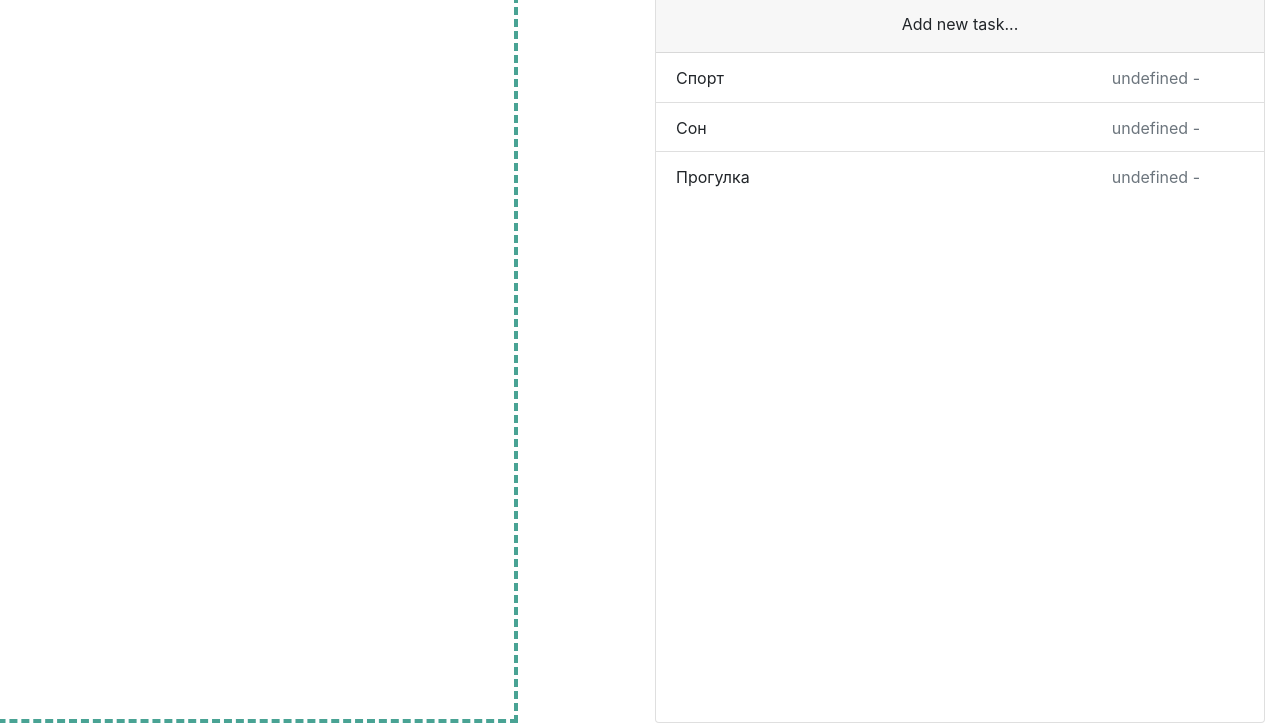
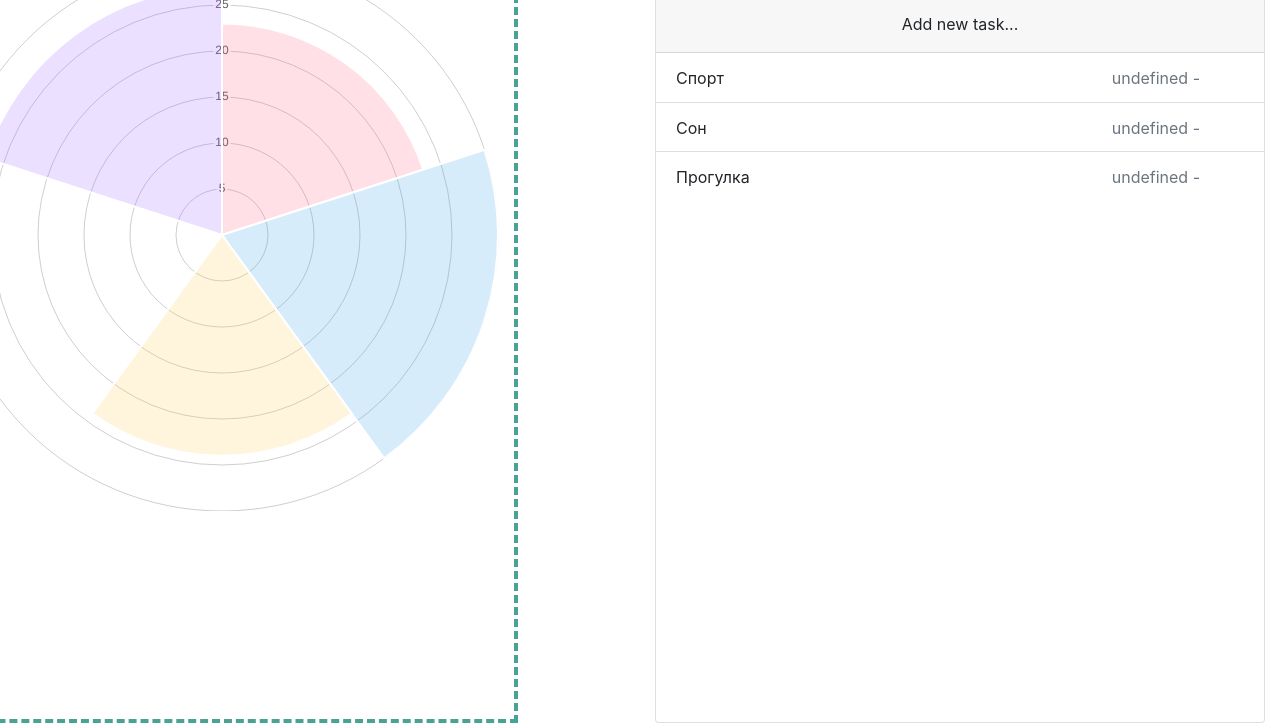
Before and after one commit to seeyouguys/timetable-app, a plain HTML site: page index.html in a window 1280 px wide. Shown: the part 77-800 px from the top of the page. Drawn offline with nearby package versions, Linux system fonts and the light colour scheme.

Commit message:
some changes

```diff
--- a/index.html
+++ b/index.html
@@ -16,7 +16,7 @@
 		<div class="row">
 		<div class="col-sm-5">
 			<div id="clock">
-
+				<canvas id="chartClock" width="400" height="400"></canvas>
 			</div>
 		</div>
 		<div class="offset-lg-1 col-sm-6">
@@ -56,16 +56,20 @@
 
 				<ul id="task-container" class="list-group list-group-flush">
 					<!-- JS rendered tasks go here -->
+				</ul>
 		</div>
 		</div>
 	</div>
 	</div>
 
+	<!-- third party libs -->
+	<script src="js/jquery-3.3.1.min.js"></script>
 	<script src="js/moment.min.js"></script>
 	<script src="js/Chart.min.js"></script>
-	<script src="js/jquery-3.3.1.min.js"></script>
+	<script src="js/uuidv4.js"></script>
+	<!-- mine shit -->
 	<script src="js/main-functions.js"></script>
-	<script src="js/uuidv4.js"></script>
 	<script src="js/main.js"></script>
+	<script src="js/chartClock.js"></script>
 </body>
 </html>
--- /dev/null
+++ b/js/chartClock.js
@@ -0,0 +1,28 @@
+const ctx = $("#chartClock")
+
+let data = {
+	datasets: [{
+		data: [23, 30, 24, 0, 27],
+		backgroundColor: [
+			'rgba(255, 99, 132, 0.2)',
+			'rgba(54, 162, 235, 0.2)',
+			'rgba(255, 206, 86, 0.2)',
+			'rgba(75, 192, 192, 0.2)',
+			'rgba(153, 102, 255, 0.2)',
+			'rgba(255, 159, 64, 0.2)'
+		],
+	}],
+
+	// These labels appear in the legend and in the tooltips when hovering different arcs
+	labels: [
+		'Red',
+		'Yellow',
+		'Blue'
+	]
+};
+
+const chartClock = new Chart(ctx, {
+	data: data,
+	type: 'polarArea',
+	options: {}
+});
--- a/js/main-functions.js
+++ b/js/main-functions.js
@@ -88,3 +88,8 @@ const fadeSwitch = function (firstItem, secondItem, fadetime) {
 		secondItem.fadeToggle(fadetime, () => firstItem.fadeToggle(fadetime))
 	}
 }
+
+// Generate random integer
+const getRandomInt = function (min, max) {
+	return Math.floor(Math.random() * (max - min)) + min;
+}
--- a/js/main.js
+++ b/js/main.js
@@ -38,7 +38,8 @@ $('#add-task-form').submit(function (event) {
 		id: uuidv4(),
 		text: form['text'].value,
 		startTime: form['time-start'].value,
-		endTime: form['time-end'].value
+		endTime: form['time-end'].value,
+		priority: getRandomInt(40, 50)
 	}
 	if (task.text && task.startTime && task.endTime) {
 		tasks.push(task)
```
